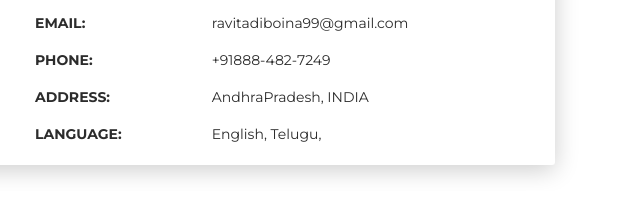
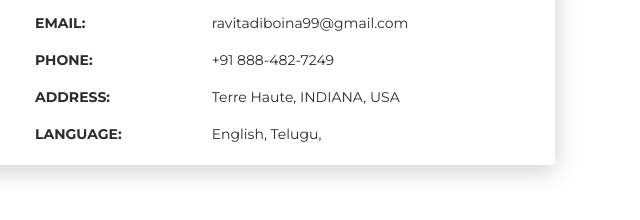
Before and after one commit to raviteja944/Resumeonline, a plain HTML site: page index.html in a window 1280 px wide. Shown: the part 714-934 px from the top of the page, 640-1280 px from the left. Drawn offline with Linux system fonts and the light colour scheme.

Commit message:
Update index.html

```diff
--- a/index.html
+++ b/index.html
@@ -87,11 +87,11 @@ environment .</p>
             </div>
             <div class="row mt-3">
               <div class="col-sm-4"><strong class="text-uppercase">Phone:</strong></div>
-              <div class="col-sm-8">+91888-482-7249</div>
+              <div class="col-sm-8">+91 888-482-7249</div>
             </div>
             <div class="row mt-3">
               <div class="col-sm-4"><strong class="text-uppercase">Address:</strong></div>
-              <div class="col-sm-8"> AndhraPradesh, INDIA</div>
+              <div class="col-sm-8"> Terre Haute, INDIANA, USA</div>
             </div>
             <div class="row mt-3">
               <div class="col-sm-4"><strong class="text-uppercase">Language:</strong></div>
```
